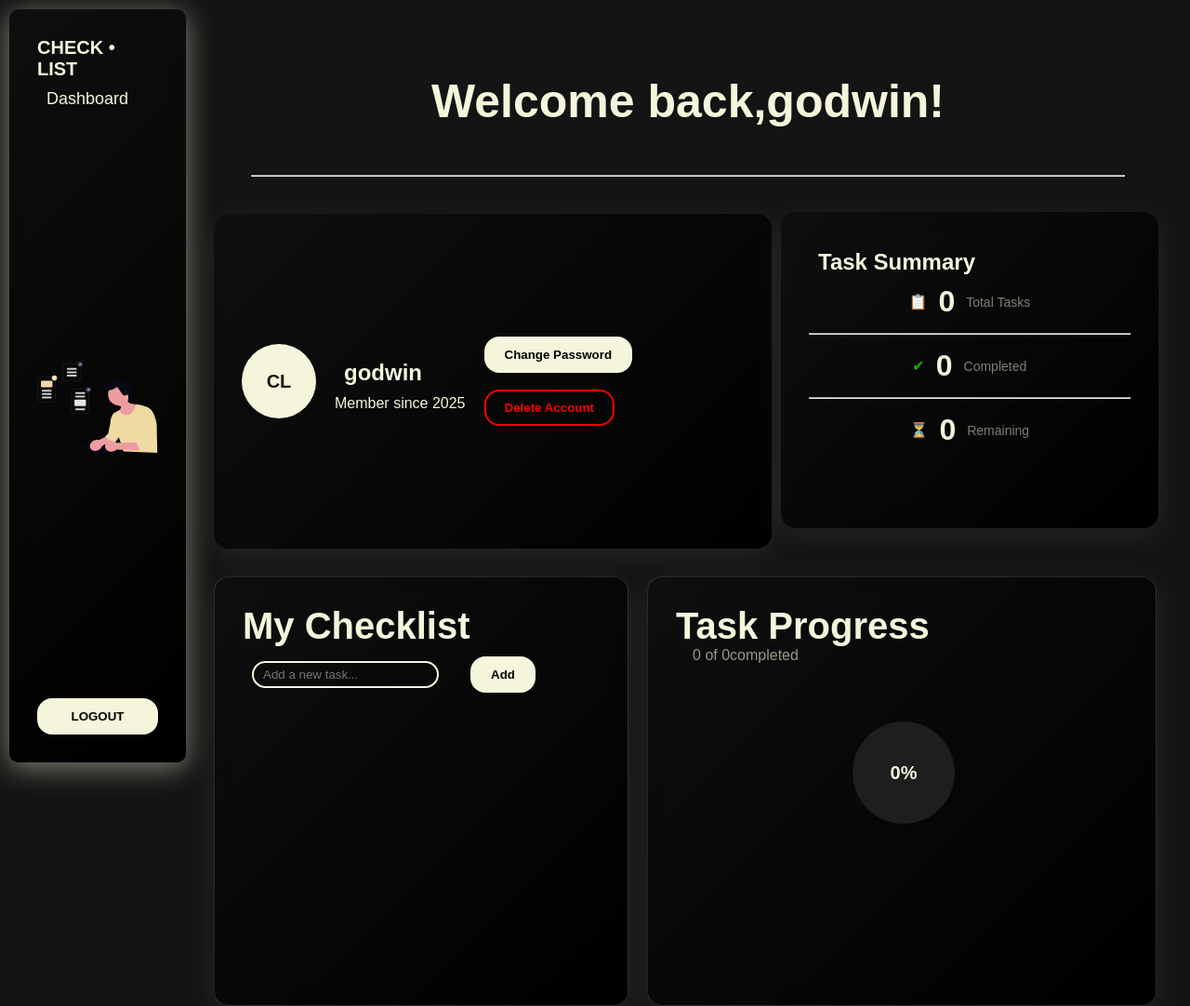
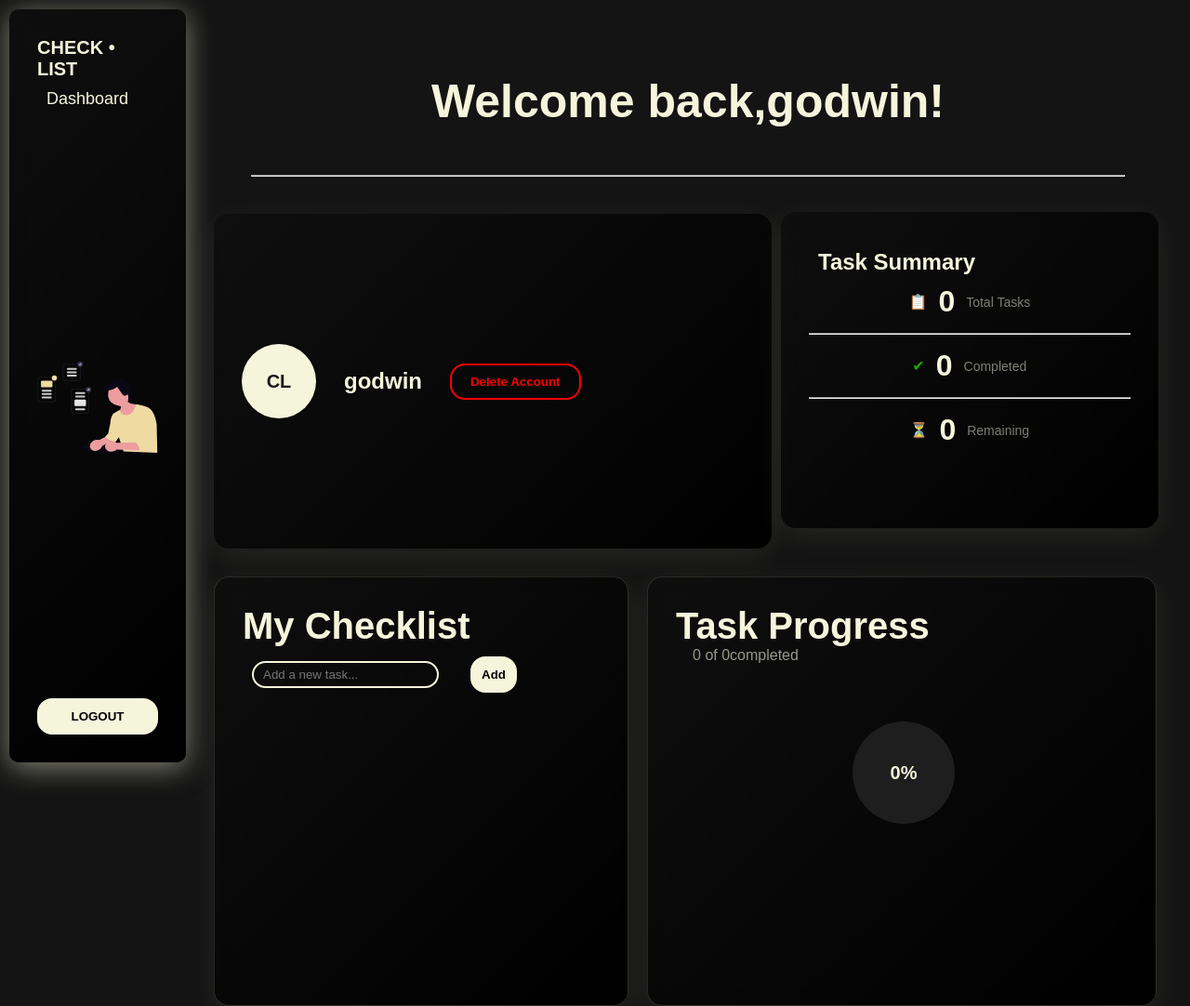
Before and after one commit to godwink12/python-login-system, a Flask app: page /dashboard in a window 1280 px wide. Shown: the whole page at 93% size. Run offline with Flask 3, Linux system fonts and the light colour scheme; a user stored in the database is signed in; data that the repository does not hold is empty; some web fonts are replaced.

Commit message:
style: Update dashboard layout and improve button styling

```diff
--- a/static/Styling/dashboard.css
+++ b/static/Styling/dashboard.css
@@ -264,6 +264,7 @@ h2{
     display: flex;
     align-items: center;
     gap: 10px;
+    margin-bottom: 10px;
 }
 
 
@@ -276,7 +277,7 @@ h2{
     background: rgba(245, 245, 220, 1.0);
     border: 2px solid rgba(245, 245, 220, 1.0);
     border-radius: 16px;
-    padding: 10px 20px;
+    padding: 10px;
     font-weight: bolder;
     color: rgb(0, 0, 0);
     cursor: pointer;
--- a/templates/dashboard.html
+++ b/templates/dashboard.html
@@ -34,14 +34,10 @@
                 <!-- Middle section - User info -->
                 <div class="profile-info">
                     <h2>{{username}}</h2>
-                    <p>Member since 2025</p>
                 </div>
 
                 <!-- Bottom section - Actions -->
                 <div class="profile-actions">
-                    <button class="change">Change Password</button>
-                    <br>
-                    <br>
                     <form  method="POST" action="/delete_account">
                         <button class="delete" type="submit">Delete Account</button>
                     </form>
```
Also changed, not shown: users.db.
